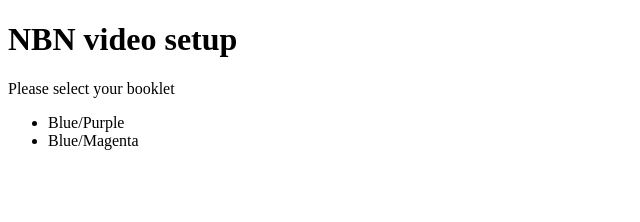
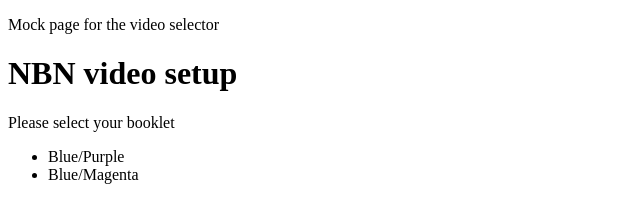
Before and after one commit to mrprkr/nbn-setup, a plain HTML site: page index.html in a window 1280 px wide. Shown: the whole page, without its empty margins (0-640 px from the left). Drawn offline with Linux system fonts and the light colour scheme.

Commit message:
Added description

```diff
--- a/index.html
+++ b/index.html
@@ -5,6 +5,7 @@
 	<title>NBN Video Re-direct</title>
 </head>
 <body>
+<p> Mock page for the video selector </p>
 <h1>NBN video setup</h1>
 <p>Please select your booklet</p>
 <ul>
```
